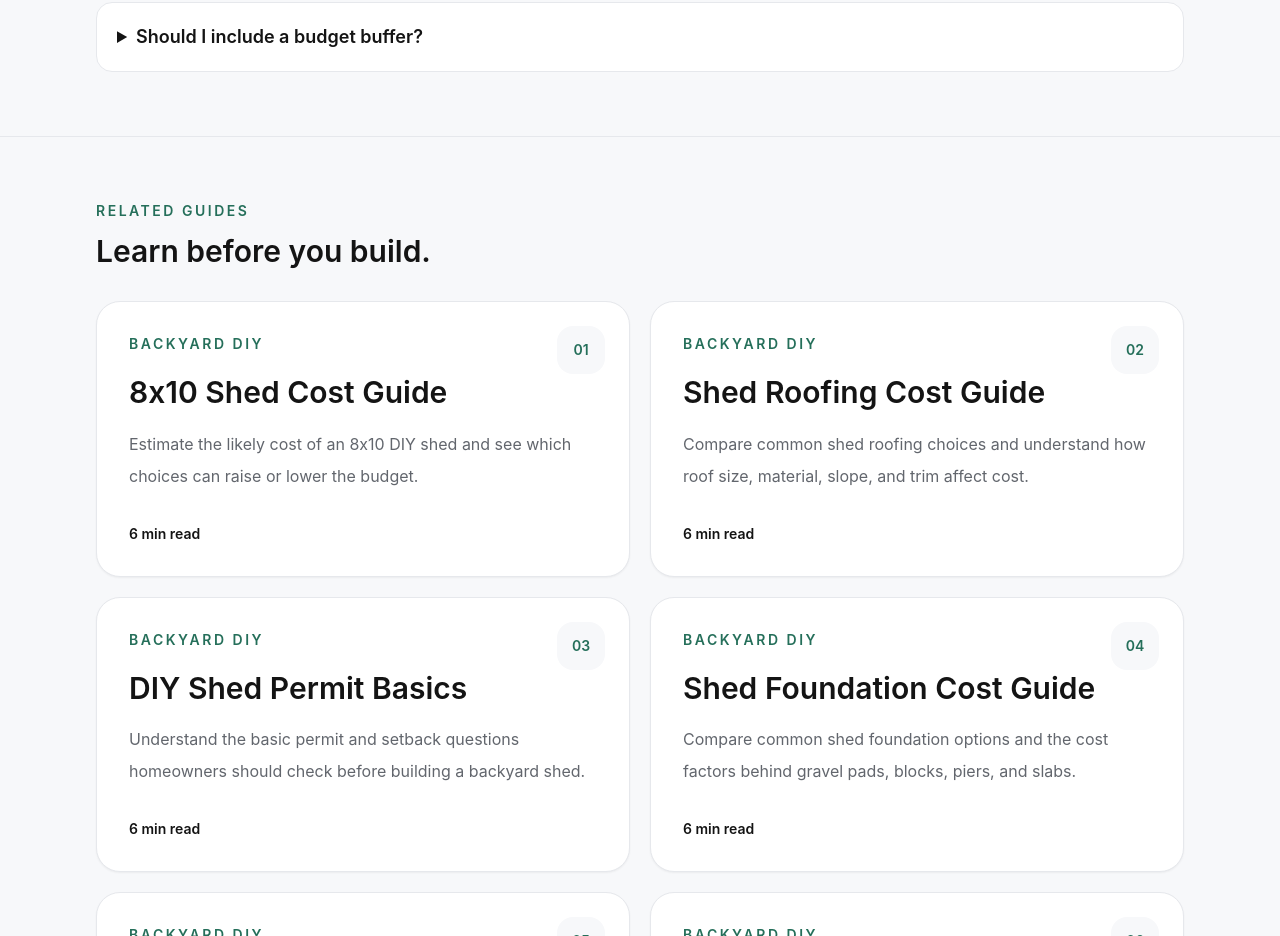
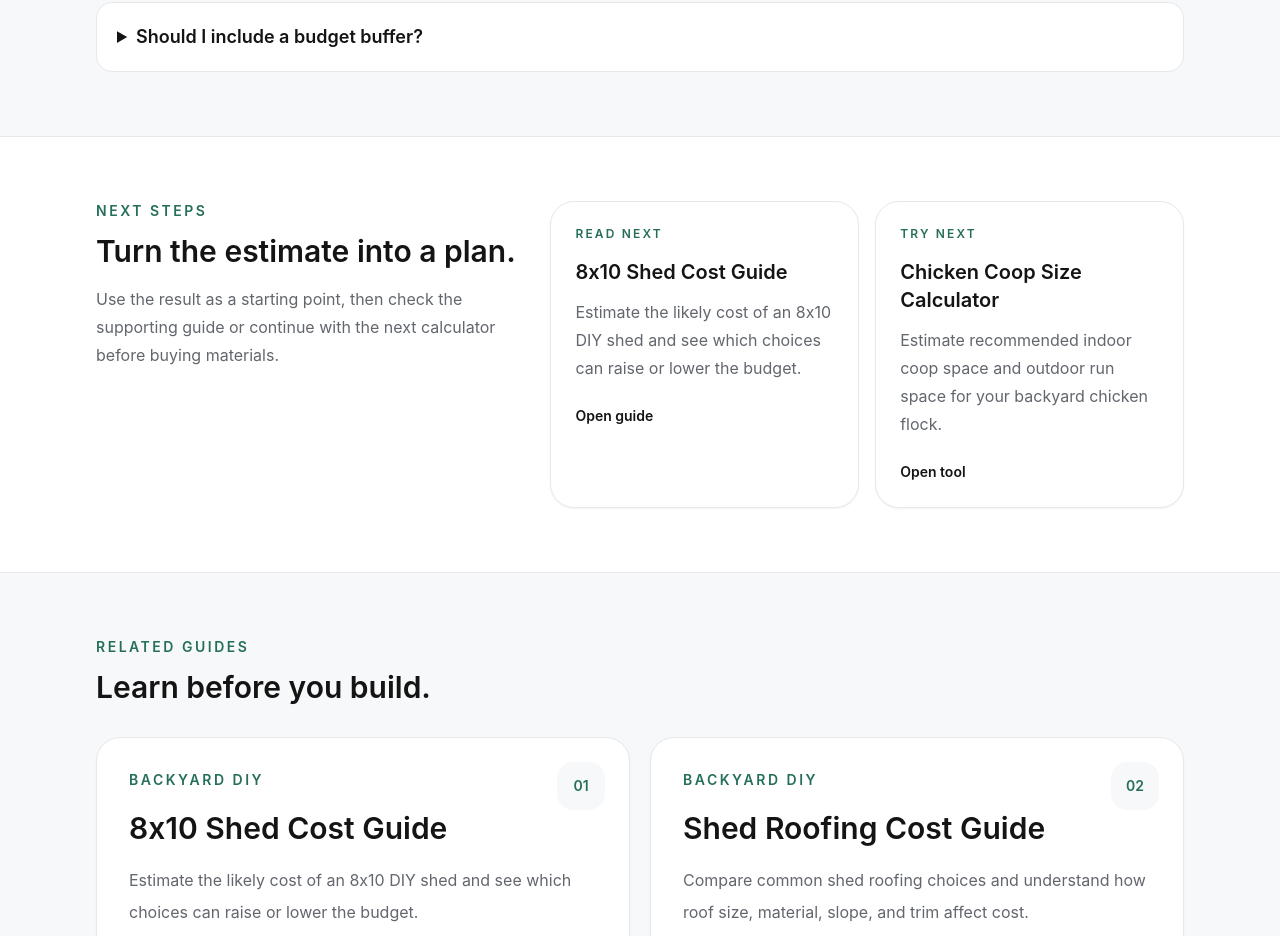
Before and after one commit to bcd736710-sketch/buildmetric, a Next.js app: page /tools/shed-cost-calculator in a window 1280 px wide. Shown: the part 2920-3856 px from the top of the page. Built offline with nearby package versions, Linux system fonts and the light colour scheme; no server answers.

Commit message:
Add next-step links to calculator pages

```diff
--- a/app/tools/chicken-coop-size-calculator/page.tsx
+++ b/app/tools/chicken-coop-size-calculator/page.tsx
@@ -4,6 +4,7 @@ import { ChickenCoopCalculator } from "@/components/chicken-coop-calculator";
 import { Container } from "@/components/container";
 import { RelatedGuides } from "@/components/related-guides";
 import { RelatedTools } from "@/components/related-tools";
+import { ToolNextSteps } from "@/components/tool-next-steps";
 import { calculatorBySlug } from "@/lib/calculators";
 import { siteConfig } from "@/lib/site";
 
@@ -174,6 +175,7 @@ export default function ChickenCoopSizeCalculatorPage() {
         </Container>
       </section>
 
+      <ToolNextSteps toolSlug={calculator.slug} />
       <RelatedGuides toolSlug={calculator.slug} />
       <RelatedTools currentSlug={calculator.slug} />
     </>
--- a/app/tools/chicken-feed-calculator/page.tsx
+++ b/app/tools/chicken-feed-calculator/page.tsx
@@ -4,6 +4,7 @@ import { ChickenFeedCalculator } from "@/components/chicken-feed-calculator";
 import { Container } from "@/components/container";
 import { RelatedGuides } from "@/components/related-guides";
 import { RelatedTools } from "@/components/related-tools";
+import { ToolNextSteps } from "@/components/tool-next-steps";
 import { calculatorBySlug } from "@/lib/calculators";
 import { siteConfig } from "@/lib/site";
 
@@ -160,6 +161,7 @@ export default function ChickenFeedCalculatorPage() {
         </Container>
       </section>
 
+      <ToolNextSteps toolSlug={calculator.slug} />
       <RelatedGuides toolSlug={calculator.slug} />
       <RelatedTools currentSlug={calculator.slug} />
     </>
--- a/app/tools/chicken-run-size-calculator/page.tsx
+++ b/app/tools/chicken-run-size-calculator/page.tsx
@@ -4,6 +4,7 @@ import { ChickenRunCalculator } from "@/components/chicken-run-calculator";
 import { Container } from "@/components/container";
 import { RelatedGuides } from "@/components/related-guides";
 import { RelatedTools } from "@/components/related-tools";
+import { ToolNextSteps } from "@/components/tool-next-steps";
 import { calculatorBySlug } from "@/lib/calculators";
 import { siteConfig } from "@/lib/site";
 
@@ -173,6 +174,7 @@ export default function ChickenRunSizeCalculatorPage() {
         </Container>
       </section>
 
+      <ToolNextSteps toolSlug={calculator.slug} />
       <RelatedGuides toolSlug={calculator.slug} />
       <RelatedTools currentSlug={calculator.slug} />
     </>
--- a/app/tools/raised-garden-bed-soil-calculator/page.tsx
+++ b/app/tools/raised-garden-bed-soil-calculator/page.tsx
@@ -4,6 +4,7 @@ import { GardenBedSoilCalculator } from "@/components/garden-bed-soil-calculator
 import { Container } from "@/components/container";
 import { RelatedGuides } from "@/components/related-guides";
 import { RelatedTools } from "@/components/related-tools";
+import { ToolNextSteps } from "@/components/tool-next-steps";
 import { calculatorBySlug } from "@/lib/calculators";
 import { siteConfig } from "@/lib/site";
 
@@ -160,6 +161,7 @@ export default function RaisedGardenBedSoilCalculatorPage() {
         </Container>
       </section>
 
+      <ToolNextSteps toolSlug={calculator.slug} />
       <RelatedGuides toolSlug={calculator.slug} />
       <RelatedTools currentSlug={calculator.slug} />
     </>
--- a/app/tools/shed-cost-calculator/page.tsx
+++ b/app/tools/shed-cost-calculator/page.tsx
@@ -4,6 +4,7 @@ import { ShedCostCalculator } from "@/components/shed-cost-calculator";
 import { Container } from "@/components/container";
 import { RelatedGuides } from "@/components/related-guides";
 import { RelatedTools } from "@/components/related-tools";
+import { ToolNextSteps } from "@/components/tool-next-steps";
 import { calculatorBySlug } from "@/lib/calculators";
 import { siteConfig } from "@/lib/site";
 
@@ -161,6 +162,7 @@ export default function ShedCostCalculatorPage() {
         </Container>
       </section>
 
+      <ToolNextSteps toolSlug={calculator.slug} />
       <RelatedGuides toolSlug={calculator.slug} />
       <RelatedTools currentSlug={calculator.slug} />
     </>
--- /dev/null
+++ b/components/tool-next-steps.tsx
@@ -0,0 +1,85 @@
+import Link from "next/link";
+import { Container } from "@/components/container";
+import { getPostsForTool } from "@/lib/blog";
+import { calculators } from "@/lib/calculators";
+
+type ToolNextStepsProps = {
+  toolSlug: string;
+};
+
+export function ToolNextSteps({ toolSlug }: ToolNextStepsProps) {
+  const guides = getPostsForTool(toolSlug, 2);
+  const relatedTools = calculators
+    .filter((calculator) => calculator.slug !== toolSlug)
+    .slice(0, 2);
+
+  const cards = [
+    guides[0]
+      ? {
+          eyebrow: "Read next",
+          title: guides[0].title,
+          description: guides[0].description,
+          href: `/blog/${guides[0].slug}`,
+          cta: "Open guide",
+        }
+      : null,
+    relatedTools[0]
+      ? {
+          eyebrow: "Try next",
+          title: relatedTools[0].name,
+          description: relatedTools[0].description,
+          href: `/tools/${relatedTools[0].slug}`,
+          cta: "Open tool",
+        }
+      : null,
+  ].filter((card): card is NonNullable<typeof card> => Boolean(card));
+
+  if (cards.length === 0) {
+    return null;
+  }
+
+  return (
+    <section className="border-t border-line py-12 sm:py-16">
+      <Container>
+        <div className="grid gap-8 lg:grid-cols-[0.8fr_1.2fr] lg:items-start">
+          <div>
+            <p className="text-sm font-semibold uppercase tracking-[0.18em] text-brand">
+              Next steps
+            </p>
+            <h2 className="mt-3 text-3xl font-semibold text-ink">
+              Turn the estimate into a plan.
+            </h2>
+            <p className="mt-4 leading-7 text-muted">
+              Use the result as a starting point, then check the supporting
+              guide or continue with the next calculator before buying
+              materials.
+            </p>
+          </div>
+
+          <div className="grid gap-4 sm:grid-cols-2">
+            {cards.map((card) => (
+              <Link
+                key={card.href}
+                href={card.href}
+                className="group rounded-3xl border border-line bg-white p-6 shadow-sm transition duration-200 hover:-translate-y-1 hover:border-ink hover:shadow-soft focus-visible:outline-none focus-visible:ring-4 focus-visible:ring-brand/20"
+              >
+                <p className="text-xs font-semibold uppercase tracking-[0.18em] text-brand">
+                  {card.eyebrow}
+                </p>
+                <h3 className="mt-4 text-xl font-semibold text-ink">
+                  {card.title}
+                </h3>
+                <p className="mt-3 leading-7 text-muted">
+                  {card.description}
+                </p>
+                <span className="mt-6 inline-flex text-sm font-semibold text-ink transition group-hover:text-brand">
+                  {card.cta}
+                </span>
+              </Link>
+            ))}
+          </div>
+        </div>
+      </Container>
+    </section>
+  );
+}
```
